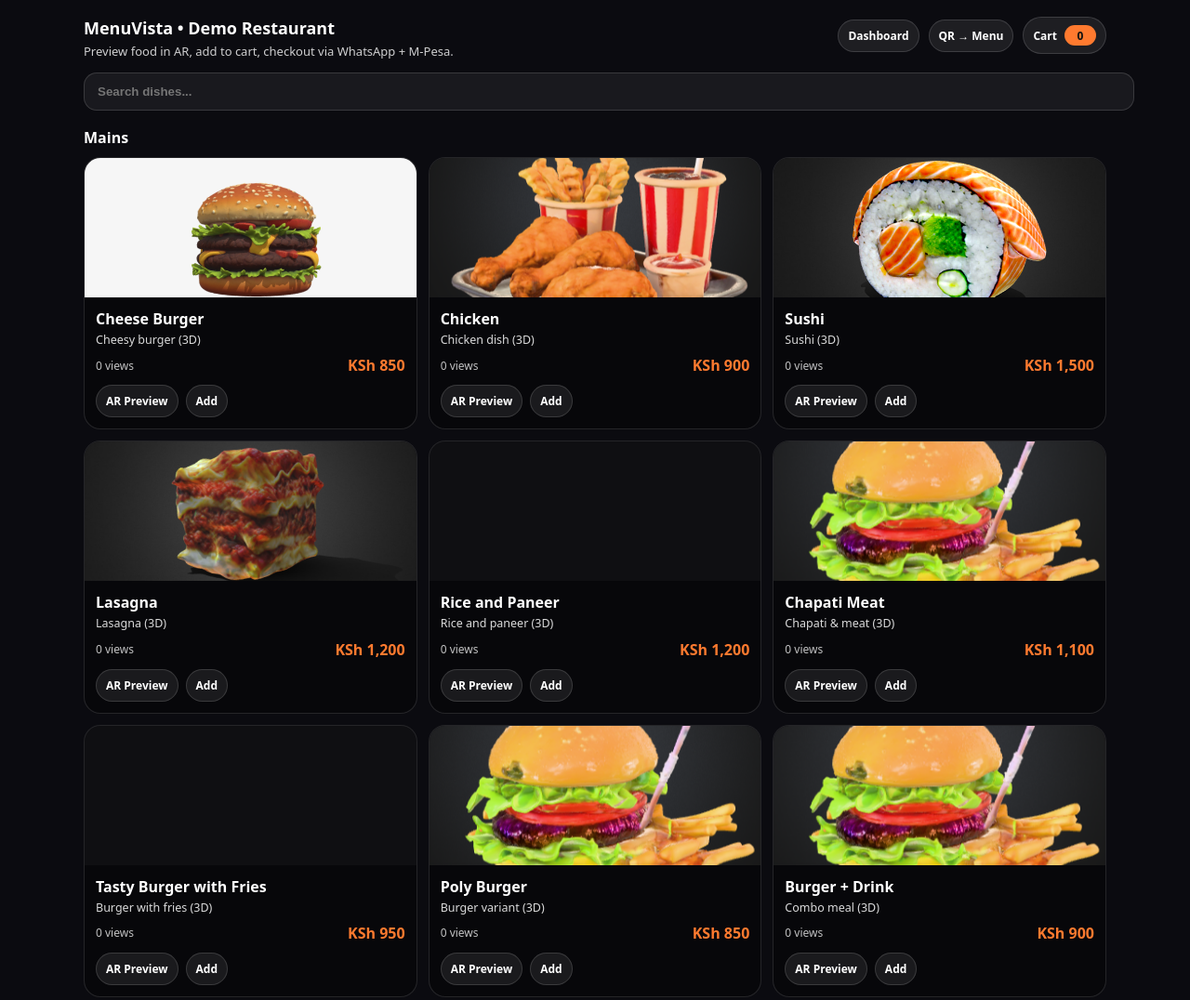
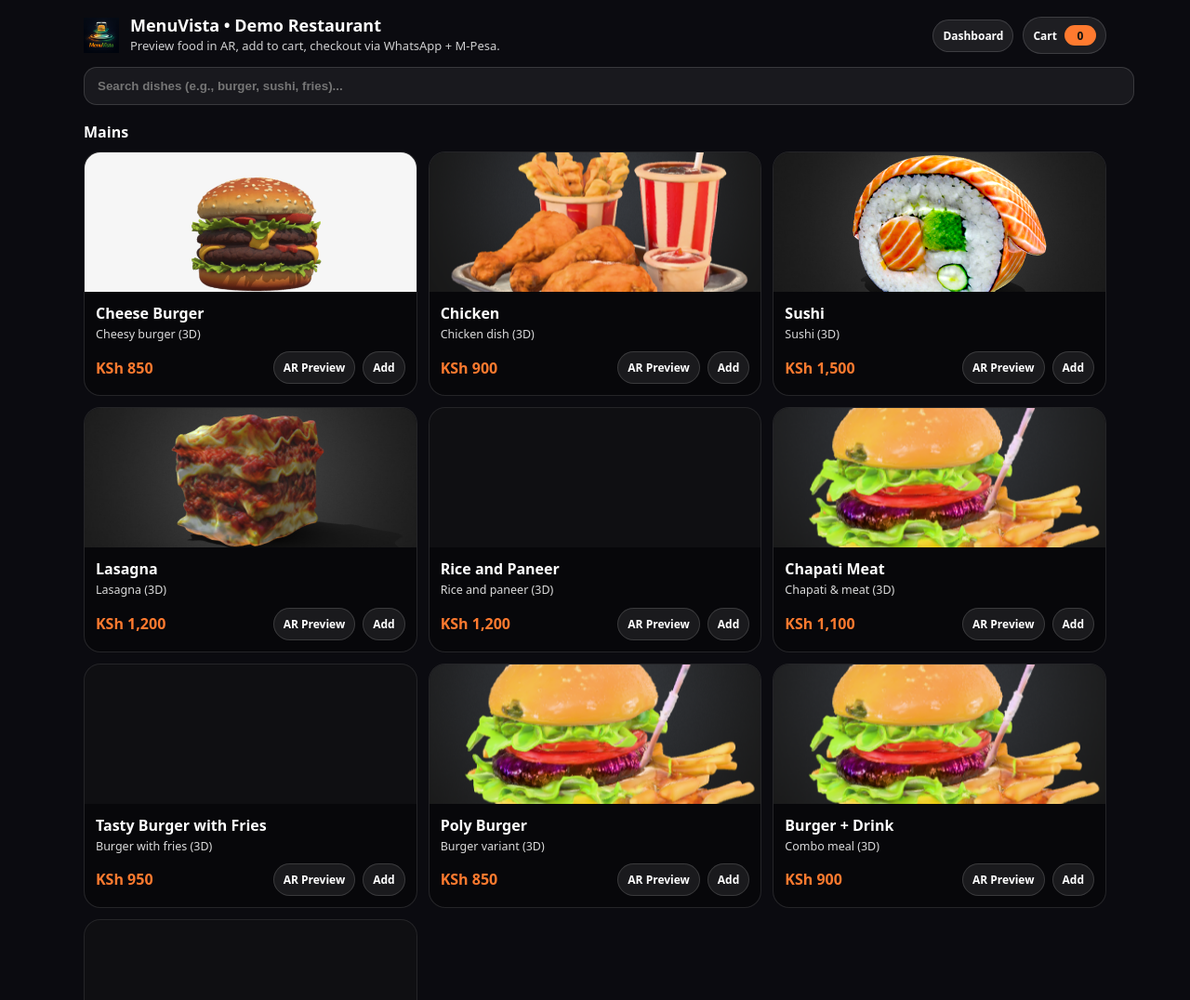
Before and after one commit to Hkubende/menuvista-ar, a plain HTML site: page index.html in a window 1280 px wide. Shown: the top 1076 px of the page at 93% size. Drawn offline with Linux system fonts and the light colour scheme.

Commit message:
Update index.html

```diff
--- a/index.html
+++ b/index.html
@@ -4,20 +4,45 @@
   <meta charset="utf-8" />
   <meta name="viewport" content="width=device-width,initial-scale=1" />
   <title>MenuVista • Restaurant Menu</title>
+
   <style>
-:root{color-scheme:dark}
+    :root { color-scheme: dark; }
     body{margin:0;font-family:system-ui;background:#0b0b10;color:#fff}
     .wrap{max-width:1100px;margin:0 auto;padding:18px}
-.brand{display:flex;align-items:flex-start;justify-content:space-between;gap:12px;flex-wrap:wrap}
-.logo{font-weight:900;font-size:18px}
+
+    /* Top bar */
+    .topbar{display:flex;align-items:center;justify-content:space-between;gap:12px;margin-bottom:10px}
+    .brand{display:flex;align-items:center;gap:12px}
+    .logoImg{height:38px;width:auto;display:block}
+    .brandText{display:flex;flex-direction:column}
+    .logo{font-weight:900;font-size:18px;line-height:1}
     .sub{opacity:.8;font-size:13px;margin-top:4px}
-.pill{padding:8px 10px;border-radius:999px;border:1px solid rgba(255,255,255,.14);background:rgba(255,255,255,.08);font-weight:900;font-size:12px;color:#fff;text-decoration:none}
+
+    .pill{
+      padding:8px 10px;border-radius:999px;
+      border:1px solid rgba(255,255,255,.14);
+      background:rgba(255,255,255,.08);
+      font-weight:800;font-size:12px;
+      color:#fff;text-decoration:none;
+    }
+
     .search{width:100%;margin:14px 0 6px}
-input{width:100%;padding:12px 14px;border-radius:14px;border:1px solid rgba(255,255,255,.14);background:rgba(255,255,255,.06);color:#fff;outline:none;font-weight:700}
+    input{
+      width:100%;padding:12px 14px;border-radius:14px;
+      border:1px solid rgba(255,255,255,.14);
+      background:rgba(255,255,255,.06);color:#fff;outline:none;
+      font-weight:700;
+    }
     h2{margin:18px 0 10px;font-size:16px}
     .grid{display:grid;grid-template-columns:repeat(2,minmax(0,1fr));gap:12px}
-@media (min-width:860px){.grid{grid-template-columns:repeat(3,minmax(0,1fr));}}
-.card{border:1px solid rgba(255,255,255,.12);background:rgba(0,0,0,.35);border-radius:18px;overflow:hidden;transition:transform .12s ease;position:relative}
+    @media (min-width: 860px){ .grid{grid-template-columns:repeat(3,minmax(0,1fr));} }
+
+    .card{
+      border:1px solid rgba(255,255,255,.12);
+      background:rgba(0,0,0,.35);
+      border-radius:18px;overflow:hidden;
+      transition:transform .12s ease;
+    }
     .card:hover{transform:translateY(-2px)}
     .thumb{height:150px;background:rgba(255,255,255,.03);background-size:cover;background-position:center}
     .body{padding:12px}
@@ -25,46 +50,105 @@ h2{margin:18px 0 10px;font-size:16px}
     .desc{margin:0;opacity:.85;font-size:12.5px;line-height:1.3}
     .row{display:flex;align-items:center;justify-content:space-between;margin-top:10px;gap:10px}
     .price{font-weight:900;color:#FF7A2F}
-.btn{padding:8px 10px;border-radius:999px;border:1px solid rgba(255,255,255,.14);background:rgba(255,255,255,.08);font-weight:900;font-size:12px;cursor:pointer;user-select:none}
-.metaRow{display:flex;align-items:center;justify-content:space-between;margin-top:8px;gap:10px}
-.views{opacity:.75;font-size:12px}
-.badgeTop{position:absolute;top:10px;left:10px;padding:6px 8px;border-radius:999px;background:#FF7A2F;color:#111;font-weight:900;font-size:12px}
-.cartBtn{display:flex;gap:8px;align-items:center;cursor:pointer;padding:8px 10px;border-radius:999px;border:1px solid rgba(255,255,255,.14);background:rgba(255,255,255,.08);font-weight:900;font-size:12px;user-select:none}
-.badge{min-width:22px;height:22px;border-radius:999px;display:inline-flex;align-items:center;justify-content:center;background:#FF7A2F;color:#111;font-weight:900;font-size:12px;padding:0 6px}
+    .btn{
+      padding:8px 10px;border-radius:999px;border:1px solid rgba(255,255,255,.14);
+      background:rgba(255,255,255,.08);font-weight:800;font-size:12px;
+      cursor:pointer;user-select:none
+    }
+
+    /* Cart button (top right) */
+    .cartBtn{
+      display:flex;gap:8px;align-items:center;cursor:pointer;
+      padding:8px 10px;border-radius:999px;border:1px solid rgba(255,255,255,.14);
+      background:rgba(255,255,255,.08);font-weight:900;font-size:12px;
+      user-select:none;
+    }
+    .badge{
+      min-width:22px;height:22px;border-radius:999px;
+      display:inline-flex;align-items:center;justify-content:center;
+      background:#FF7A2F;color:#111;font-weight:900;font-size:12px;
+      padding:0 6px;
+    }
+
+    /* Cart drawer */
     .overlay{position:fixed;inset:0;background:rgba(0,0,0,.45);display:none;z-index:50}
     .overlay.show{display:block}
-.drawer{position:fixed;top:0;right:0;height:100%;width:min(420px, 92vw);background:rgba(10,10,16,.92);border-left:1px solid rgba(255,255,255,.12);backdrop-filter: blur(12px);transform: translateX(100%);transition: transform .18s ease;z-index:60;display:flex;flex-direction:column}
+    .drawer{
+      position:fixed;top:0;right:0;height:100%;width:min(420px, 92vw);
+      background:rgba(10,10,16,.92);
+      border-left:1px solid rgba(255,255,255,.12);
+      backdrop-filter: blur(12px);
+      transform: translateX(100%);
+      transition: transform .18s ease;
+      z-index:60;
+      display:flex;flex-direction:column;
+    }
     .drawer.show{transform: translateX(0)}
     .drawerHeader{padding:14px 14px 10px;display:flex;align-items:center;justify-content:space-between;gap:10px}
     .drawerTitle{font-weight:900}
     .close{cursor:pointer;opacity:.85}
     .cartList{padding:0 14px 14px;overflow:auto;flex:1}
-.item{border:1px solid rgba(255,255,255,.12);border-radius:16px;padding:10px;display:flex;justify-content:space-between;gap:10px;margin-bottom:10px;background:rgba(0,0,0,.25)}
+    .item{
+      border:1px solid rgba(255,255,255,.12);
+      border-radius:16px;
+      padding:10px 10px;
+      display:flex;justify-content:space-between;gap:10px;
+      margin-bottom:10px;
+      background:rgba(0,0,0,.25);
+    }
     .itemName{font-weight:900;margin:0 0 4px}
     .itemMeta{opacity:.85;font-size:12px;margin:0}
     .qtyRow{display:flex;gap:8px;align-items:center;justify-content:flex-end}
-.qtyBtn{width:34px;height:34px;border-radius:12px;border:1px solid rgba(255,255,255,.14);background:rgba(255,255,255,.08);color:#fff;font-weight:900;cursor:pointer}
+    .qtyBtn{
+      width:34px;height:34px;border-radius:12px;
+      border:1px solid rgba(255,255,255,.14);
+      background:rgba(255,255,255,.08);color:#fff;
+      font-weight:900;cursor:pointer;
+    }
     .qty{min-width:26px;text-align:center;font-weight:900}
-.drawerFooter{border-top:1px solid rgba(255,255,255,.12);padding:12px 14px 14px;background:rgba(0,0,0,.25)}
+    .drawerFooter{
+      border-top:1px solid rgba(255,255,255,.12);
+      padding:12px 14px 14px;
+      background:rgba(0,0,0,.25);
+    }
     .totalRow{display:flex;align-items:center;justify-content:space-between;margin-bottom:10px}
     .totalLabel{opacity:.85}
     .totalAmt{font-weight:900;color:#FF7A2F}
     .ctaRow{display:flex;gap:10px;flex-wrap:wrap}
-.primary{background:#FF7A2F;color:#111;border:0;border-radius:14px;padding:10px 12px;font-weight:900;cursor:pointer;flex:1}
-.ghost{background:rgba(255,255,255,.10);color:#fff;border:1px solid rgba(255,255,255,.14);border-radius:14px;padding:10px 12px;font-weight:900;cursor:pointer}
+    .primary{
+      background:#FF7A2F;color:#111;border:0;border-radius:14px;
+      padding:10px 12px;font-weight:900;cursor:pointer;flex:1
+    }
+    .ghost{
+      background:rgba(255,255,255,.10);color:#fff;border:1px solid rgba(255,255,255,.14);
+      border-radius:14px;padding:10px 12px;font-weight:900;cursor:pointer;
+    }
     .muted{opacity:.75;font-size:12px;margin-top:10px;line-height:1.35}
+
+    .errorBox{
+      margin-top:12px;
+      border:1px solid rgba(255,255,255,.14);
+      background:rgba(255,255,255,.06);
+      padding:12px;border-radius:14px;
+      font-size:13px;opacity:.9;
+    }
   </style>
 </head>
+
 <body>
   <div class="wrap">
+
+    <div class="topbar">
       <div class="brand">
-      <div>
+        <img class="logoImg" src="assets/logo.png" alt="MenuVista logo" />
+        <div class="brandText">
           <div class="logo">MenuVista • Demo Restaurant</div>
           <div class="sub">Preview food in AR, add to cart, checkout via WhatsApp + M-Pesa.</div>
         </div>
+      </div>
+
       <div style="display:flex;gap:10px;align-items:center">
         <a class="pill" href="dashboard.html">Dashboard</a>
-        <div class="pill">QR → Menu</div>
         <div class="cartBtn" id="openCartBtn">
           Cart <span class="badge" id="cartCount">0</span>
         </div>
@@ -72,12 +156,14 @@ h2{margin:18px 0 10px;font-size:16px}
     </div>
 
     <div class="search">
-      <input id="q" placeholder="Search dishes..." />
+      <input id="q" placeholder="Search dishes (e.g., burger, sushi, fries)..." />
     </div>
 
     <div id="menu"></div>
+    <div id="loadError" class="errorBox" style="display:none"></div>
   </div>
 
+  <!-- Cart Drawer -->
   <div class="overlay" id="overlay"></div>
   <div class="drawer" id="drawer">
     <div class="drawerHeader">
@@ -95,44 +181,28 @@ h2{margin:18px 0 10px;font-size:16px}
         <button class="primary" id="checkoutBtn">Checkout</button>
       </div>
       <div class="muted">
-        Checkout opens payment instructions + WhatsApp order summary. (STK Push is inside checkout on AR page.)
+        Checkout opens payment instructions + WhatsApp order summary (and STK if backend is online).
       </div>
     </div>
   </div>
 
   <script>
-  // ===== CONFIG =====
+    // =========================
+    // CONFIG
+    // =========================
+    const CART_KEY = "mv_cart_v1";
     const DISHES_URL = "data/dishes.json";
-  const CART_KEY = "mv_cart_v1";
-  const PRICE_OVERRIDES_KEY = "mv_price_overrides_v1";
 
-  // ===== HELPERS =====
-  const formatKsh = (n) => "KSh " + Number(n).toLocaleString("en-KE");
-  const viewsKey = (id) => `mv_views_${id}`;
-  const getViews = (id) => parseInt(localStorage.getItem(viewsKey(id)) || "0", 10);
-
-  function loadPriceOverrides(){
-    try { return JSON.parse(localStorage.getItem(PRICE_OVERRIDES_KEY) || "{}"); }
-    catch { return {}; }
-  }
-  function getPrice(dish){
-    const o = loadPriceOverrides();
-    return (o[dish.id] != null) ? Number(o[dish.id]) : Number(dish.price || 0);
-  }
-
-  // ===== DATA =====
     let dishes = [];
     let cats = [];
 
-  async function loadDishes(){
-    const res = await fetch(DISHES_URL, { cache:"no-store" });
-    if(!res.ok) throw new Error(`Failed to load ${DISHES_URL} (${res.status})`);
-    const data = await res.json();
-    if(!Array.isArray(data)) throw new Error("dishes.json must be an array");
-    return data;
-  }
+    const menuEl = document.getElementById("menu");
+    const q = document.getElementById("q");
+    const loadErrorEl = document.getElementById("loadError");
 
-  // ===== CART =====
+    // =========================
+    // CART STORAGE
+    // =========================
     function loadCart(){
       try { return JSON.parse(localStorage.getItem(CART_KEY) || "{}"); }
       catch { return {}; }
@@ -157,6 +227,7 @@ h2{margin:18px 0 10px;font-size:16px}
       localStorage.removeItem(CART_KEY);
       updateCartUI();
     }
+
     function cartCount(cart){
       return Object.values(cart).reduce((a,b)=>a+b,0);
     }
@@ -164,24 +235,24 @@ h2{margin:18px 0 10px;font-size:16px}
       let total = 0;
       for(const [id, qty] of Object.entries(cart)){
         const d = dishes.find(x => x.id === id);
-      if(d) total += getPrice(d) * qty;
+        if(d) total += d.price * qty;
       }
       return total;
     }
+    function formatKsh(n){
+      return "KSh " + Number(n).toLocaleString("en-KE");
+    }
 
-  // ===== MENU RENDER =====
+    // =========================
+    // MENU RENDER
+    // =========================
     function openDish(id){
       location.href = `ar.html?dish=${encodeURIComponent(id)}`;
     }
 
     function renderMenu(){
-    const term = document.getElementById("q").value.trim().toLowerCase();
-    const menuEl = document.getElementById("menu");
+      const term = q.value.trim().toLowerCase();
       menuEl.innerHTML = "";
-
-    // compute top 3 by views (this browser)
-    const sortedByViews = [...dishes].sort((a,b)=>getViews(b.id)-getViews(a.id));
-    const top3 = new Set(sortedByViews.slice(0,3).filter(d=>getViews(d.id)>0).map(d=>d.id));
 
       cats.forEach(cat => {
         const section = document.createElement("div");
@@ -193,26 +264,20 @@ h2{margin:18px 0 10px;font-size:16px}
         grid.className = "grid";
 
         dishes
-        .filter(d => (d.cat || "Other") === cat)
-        .filter(d => !term || (String(d.name||"").toLowerCase().includes(term) || String(d.desc||"").toLowerCase().includes(term)))
+          .filter(d => d.cat === cat)
+          .filter(d => !term || (d.name.toLowerCase().includes(term) || d.desc.toLowerCase().includes(term)))
           .forEach(d => {
             const card = document.createElement("div");
             card.className = "card";
 
-          const price = getPrice(d);
-          const v = getViews(d.id);
-
+            // Use inline background image; if thumb missing, still renders card
             card.innerHTML = `
-            ${top3.has(d.id) ? `<div class="badgeTop">🔥 Top</div>` : ``}
               <div class="thumb" style="background-image:url('${d.thumb || ""}')"></div>
               <div class="body">
-              <p class="name">${d.name || d.id}</p>
-              <p class="desc">${d.desc || ""}</p>
-              <div class="metaRow">
-                <div class="views">${v} view${v===1?"":"s"}</div>
-                <div class="price">${formatKsh(price)}</div>
-              </div>
+                <p class="name">${d.name}</p>
+                <p class="desc">${d.desc}</p>
                 <div class="row">
+                  <div class="price">${formatKsh(d.price)}</div>
                   <div style="display:flex;gap:8px">
                     <div class="btn" data-action="ar">AR Preview</div>
                     <div class="btn" data-action="add">Add</div>
@@ -232,7 +297,11 @@ h2{margin:18px 0 10px;font-size:16px}
       });
     }
 
-  // ===== CART DRAWER UI =====
+    q.addEventListener("input", renderMenu);
+
+    // =========================
+    // CART DRAWER UI
+    // =========================
     const overlay = document.getElementById("overlay");
     const drawer = document.getElementById("drawer");
     const openCartBtn = document.getElementById("openCartBtn");
@@ -285,17 +354,15 @@ h2{margin:18px 0 10px;font-size:16px}
         const d = dishes.find(x => x.id === id);
         if(!d) return;
 
-      const price = getPrice(d);
-
         const item = document.createElement("div");
         item.className = "item";
         item.innerHTML = `
           <div>
-          <p class="itemName">${d.name || d.id}</p>
-          <p class="itemMeta">${formatKsh(price)} each</p>
+            <p class="itemName">${d.name}</p>
+            <p class="itemMeta">${formatKsh(d.price)} each</p>
           </div>
           <div style="text-align:right">
-          <div class="itemMeta" style="margin-bottom:8px">${formatKsh(price * qty)}</div>
+            <div class="itemMeta" style="margin-bottom:8px">${formatKsh(d.price * qty)}</div>
             <div class="qtyRow">
               <button class="qtyBtn" data-dec>-</button>
               <div class="qty">${qty}</div>
@@ -309,19 +376,35 @@ h2{margin:18px 0 10px;font-size:16px}
       });
     }
 
-  // ===== INIT =====
-  document.getElementById("q").addEventListener("input", renderMenu);
+    // =========================
+    // LOAD DISHES.JSON
+    // =========================
+    async function loadDishes(){
+      loadErrorEl.style.display = "none";
+      loadErrorEl.textContent = "";
 
-  (async function init(){
-    dishes = await loadDishes();
-    dishes = dishes.map(d => ({...d, cat: d.cat || "Other"}));
+      try{
+        const res = await fetch(DISHES_URL, { cache: "no-store" });
+        if(!res.ok) throw new Error(`Failed to load ${DISHES_URL} (${res.status})`);
+        const data = await res.json();
+        if(!Array.isArray(data)) throw new Error("dishes.json must be an array []");
+
+        dishes = data;
         cats = [...new Set(dishes.map(d => d.cat))];
+
         renderMenu();
         updateCartUI();
-  })().catch(err => {
-    alert(err.message);
+      }catch(err){
         console.error(err);
-  });
+        loadErrorEl.style.display = "block";
+        loadErrorEl.textContent =
+          "MenuVista error: could not load data/dishes.json. " +
+          "Fix path + ensure valid JSON array. Details: " + err.message;
+      }
+    }
+
+    // INIT
+    loadDishes();
   </script>
 </body>
 </html>
```
Lines whose indentation alone changed are shown as unchanged.
